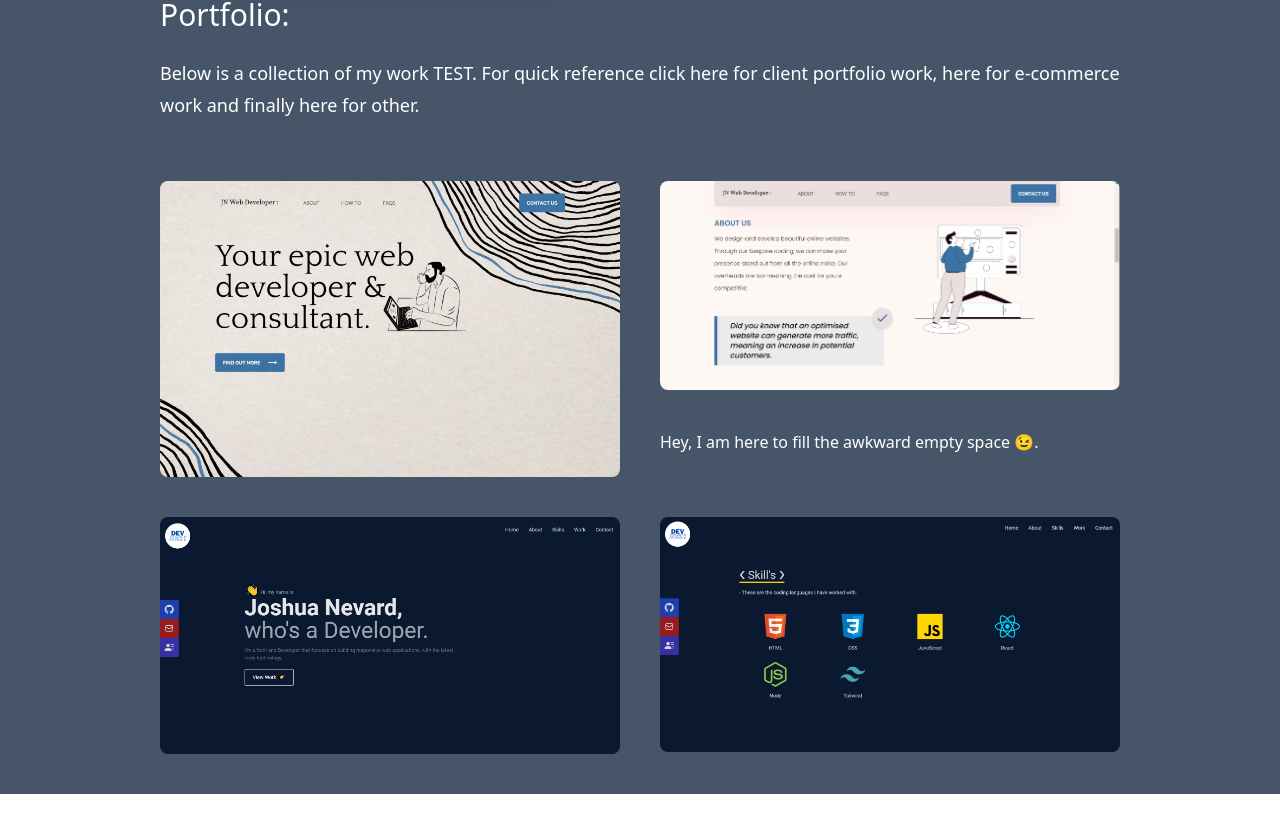
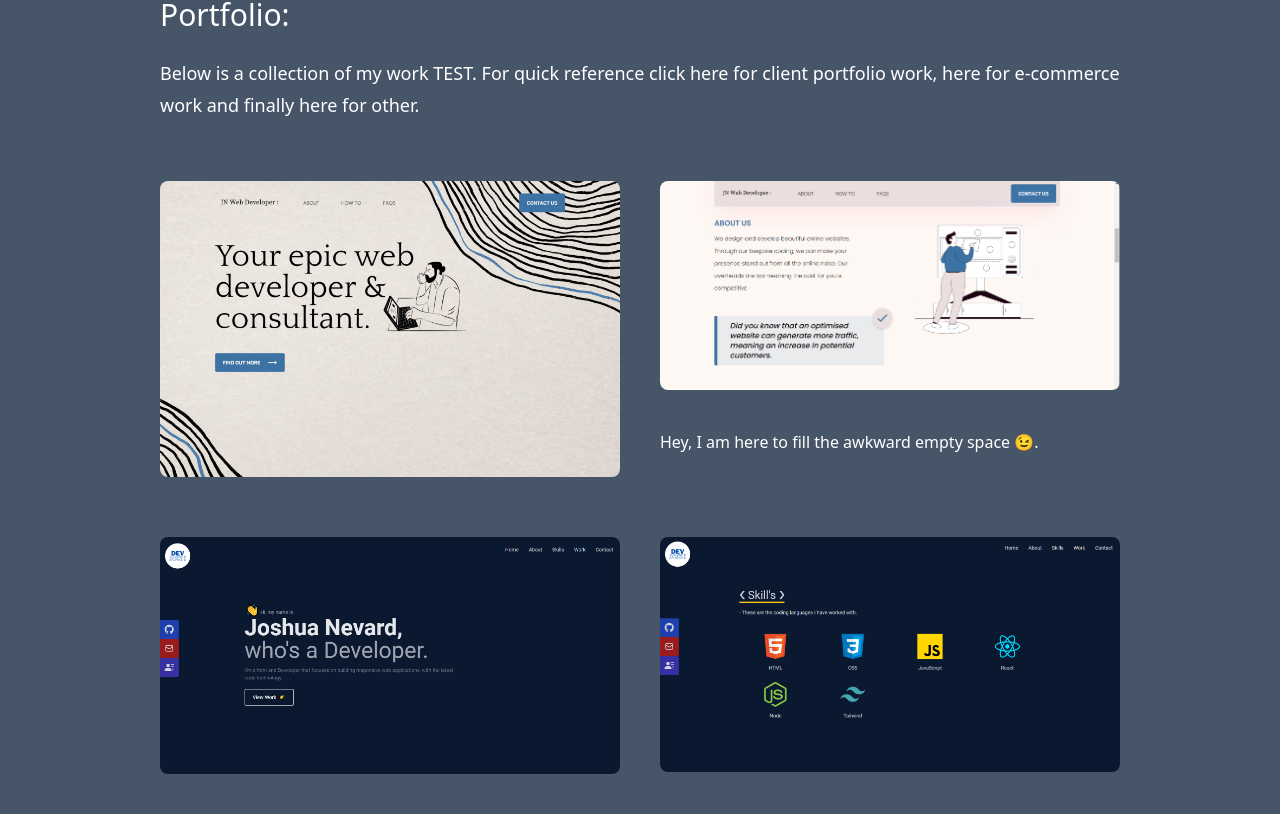
Before and after one commit to joshnev/client-portfolio, a Next.js app: page / in a window 1280 px wide. Shown: the part 1684-2498 px from the top of the page. Built offline with nearby package versions, Linux system fonts and the light colour scheme; a web font is replaced by a local one.

Commit message:
pb-5 on portfolio img

```diff
--- a/pages/index.js
+++ b/pages/index.js
@@ -163,7 +163,7 @@ export default function Home() {
               </p>
             </div>
             <div className="flex flex-col gap-[40px] py-[40px] lg:flex-row lg:flex-wrap justify-center">
-              <div className="basis-1/3 flex-1">
+              <div className="basis-1/3 flex-1 pb-5">
                 <Image
                   className="rounded-lg object-cover"
                   src={portfolio1}
```
